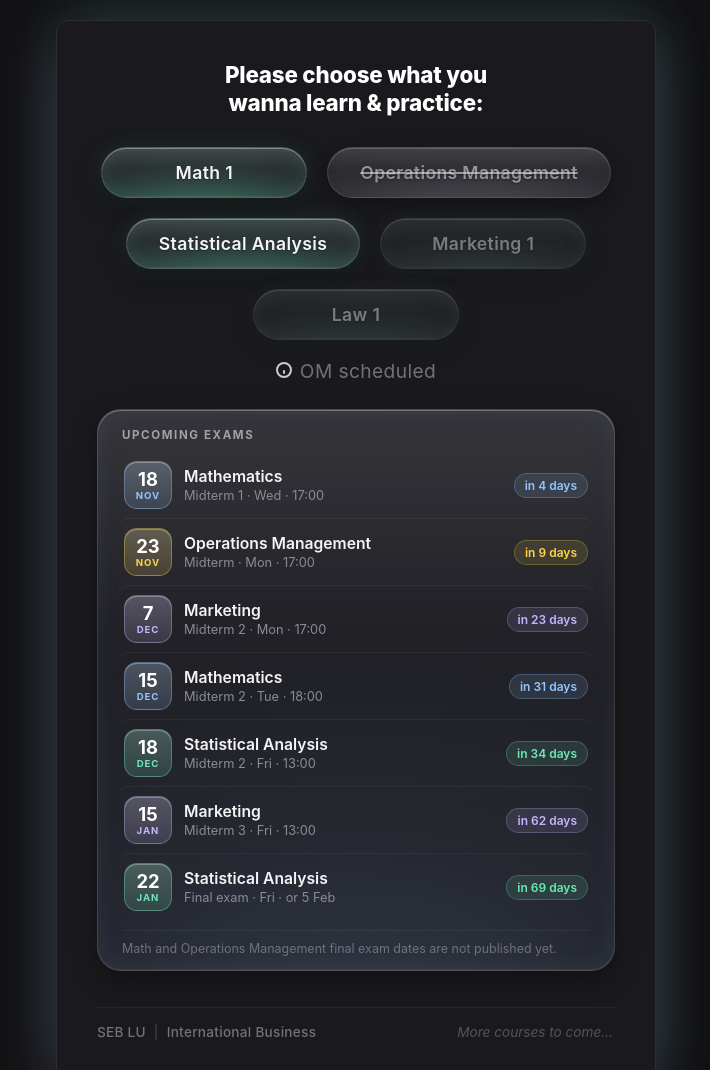
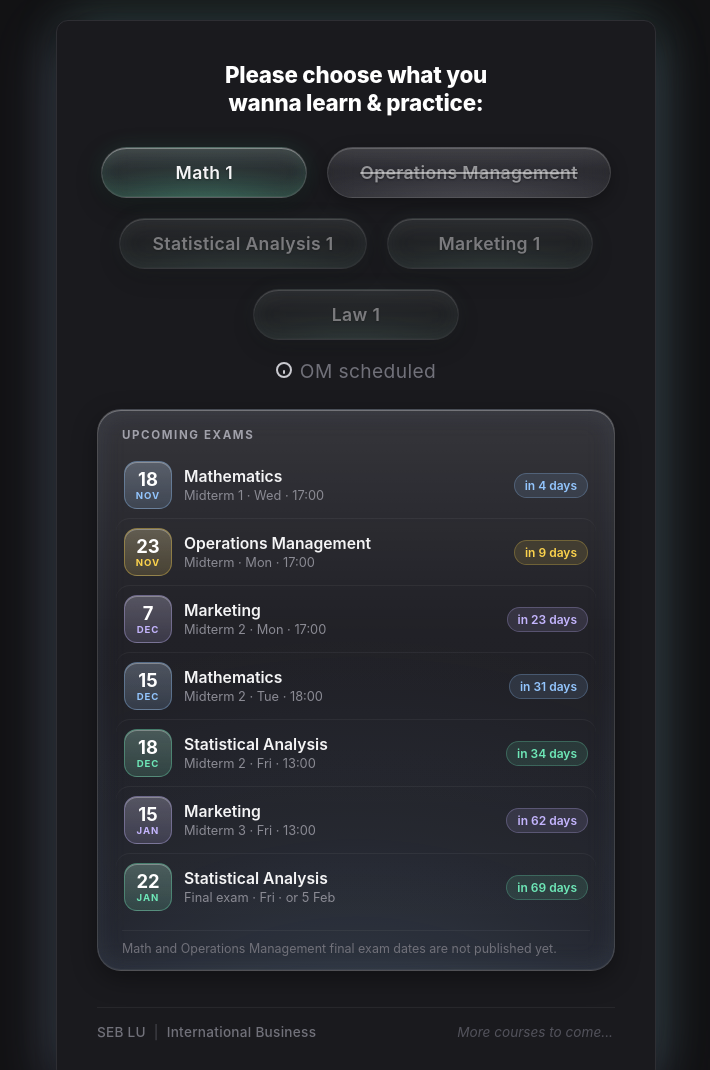
Before and after one commit to zoranls/efbuddy, a plain HTML site: page index.html in a window 1280 px wide. Shown: the top 1070 px of the page, without its empty margins (284-994 px from the left). Drawn offline with Linux system fonts and the light colour scheme.

Commit message:
Rename to Statistical Analysis 1 and fade as midterm done
Co-Authored-By: Claude Sonnet 5.5 <noreply@anthropic.com>
Claude-Session: https://claude.ai/code/session_01VafUhKU88kyGHqXW2pXS58

```diff
--- a/index.html
+++ b/index.html
@@ -562,7 +562,7 @@
         <div class="button-group">
             <a href="math.html" class="btn btn-law">Math 1</a>
             <span class="btn btn-disabled" aria-disabled="true" title="Coming soon">Operations Management</span>
-            <a href="statistical-analysis.html" class="btn btn-law">Statistical Analysis</a>
+            <a href="statistical-analysis.html" class="btn btn-law btn-done" title="Midterm done">Statistical Analysis 1</a>
             <a href="marketing.html" class="btn btn-law btn-done" title="Midterm done">Marketing 1</a>
             <a href="law.html" class="btn btn-law btn-done" title="Midterm done">Law 1</a>
         </div>
```
